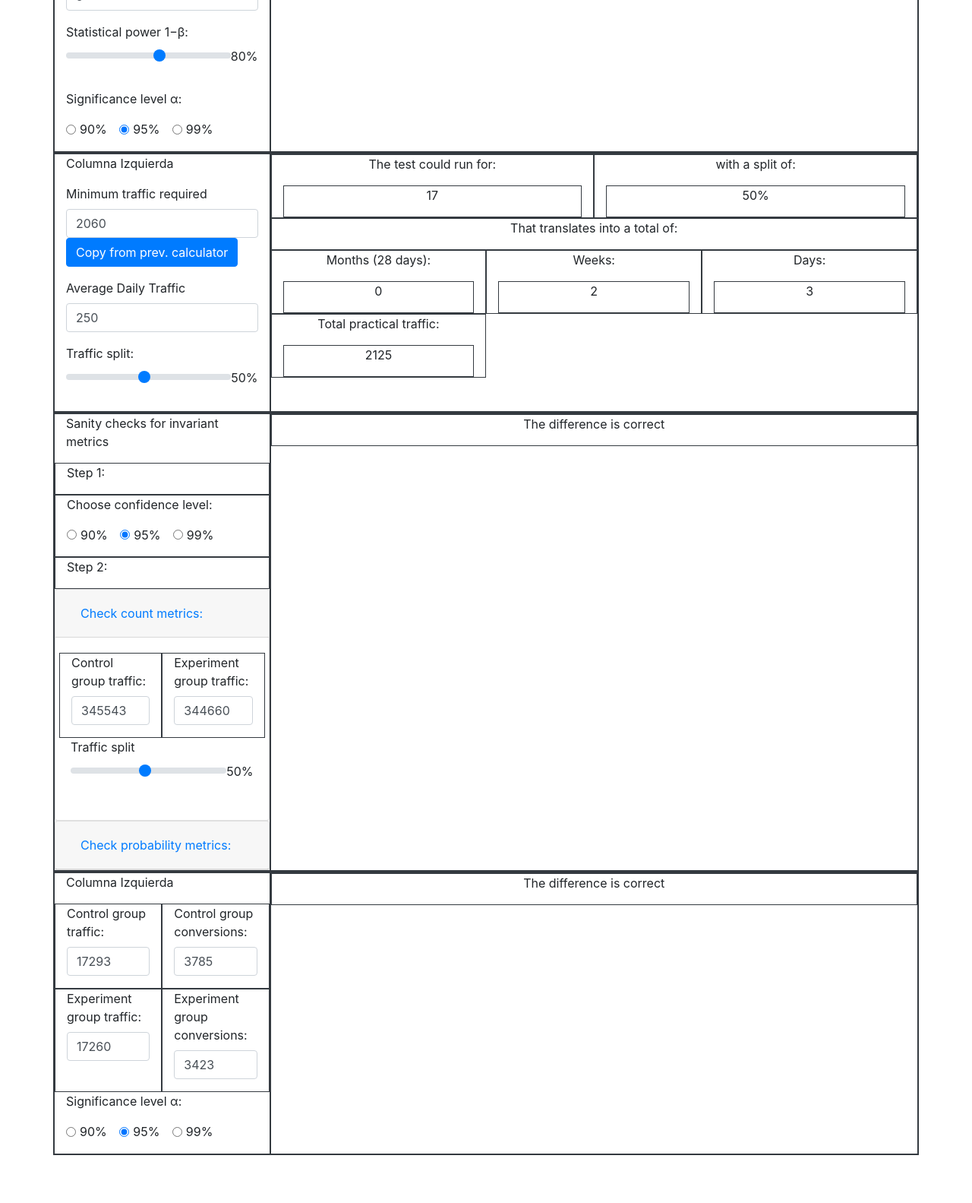
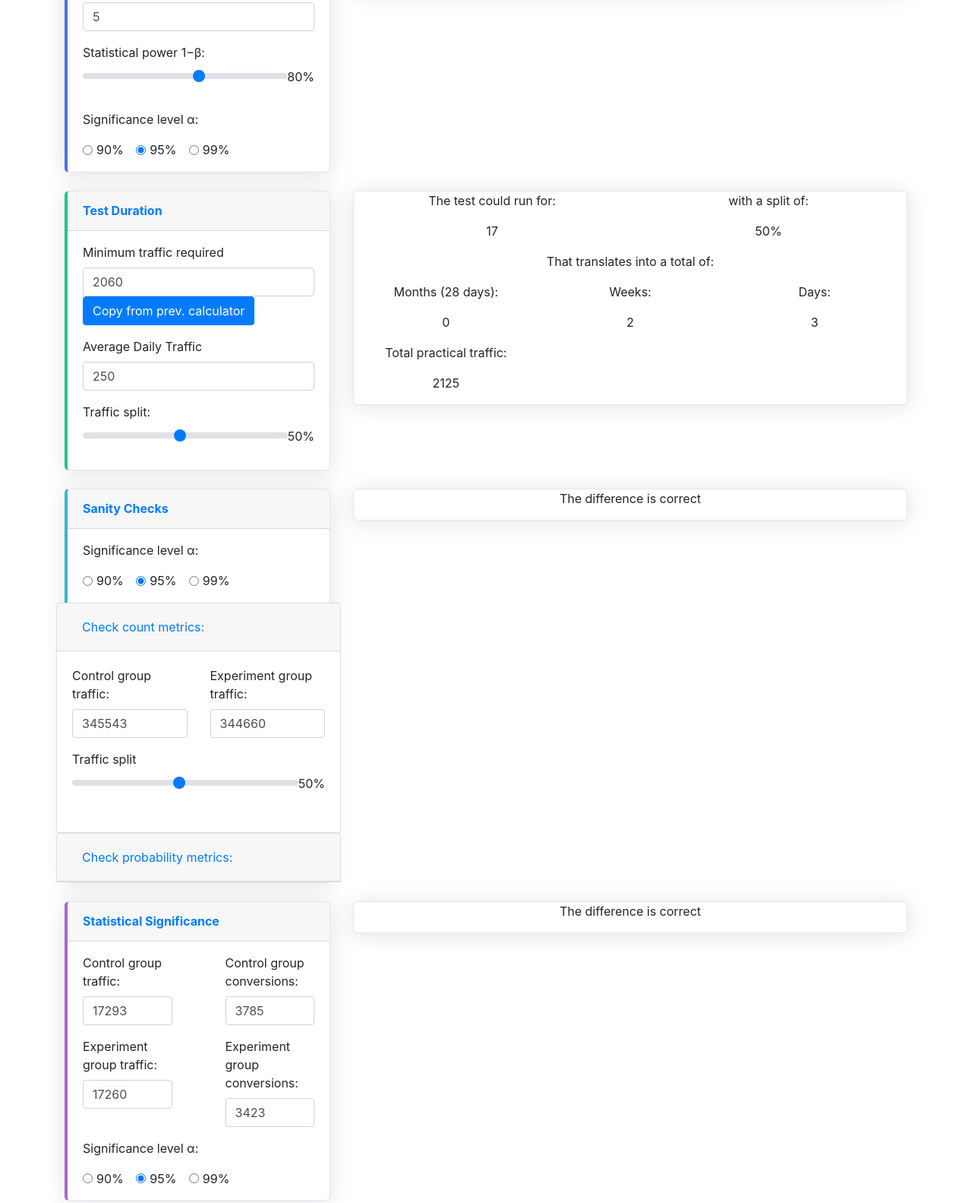
Before and after one commit to a-hersa/ab-testing-calculators, a plain HTML site: page index.html in a window 1280 px wide. Shown: the part 256-1839 px from the top of the page at 76% size. Before the commit the page ends 1776 px from the top, so only its background shows below. Drawn offline with nearby package versions, Linux system fonts and the light colour scheme.

Commit message:
Styling left column

```diff
--- a/index.html
+++ b/index.html
@@ -33,29 +33,32 @@
         </div>
     </nav>
     <div id="containerter" class="container">
-        <div class="row border border-dark">
-            <div id="input-1" class="col-xl-3 border border-dark">
-                <p>Columna Izquierda</p>
-                <div class="form-group">
+        <div class="row">
+            <div id="input-1" class="col-xl-4 card-margins">
+                <div class="card-left-blue">
+                    <div class="card-header py-3">
+                        <h6 class="m-0 font-weight-bold text-primary">Sample Size</h6>
+                    </div>
+                    <div class="form-group card-item-top">
                         <label for="base-cr">Baseline Conversion Rate</label>
                         <div>
                             <input type="text" id="base-cr" class="form-control" value="20">
                         </div>
                     </div>
-                <div class="form-group">
+                    <div class="form-group card-item"">
                         <label for="min-effect">MDE</label>
                         <div>
                             <input type="text" id="min-effect" class="form-control" value="5">
                         </div>
                     </div>
-                <div class="form-group">
+                    <div class="form-group card-item"">
                         <label for="power-value">Statistical power 1−β:</label>
                         <form class="d-flex">
                             <input type="range" class="custom-range" min="60" max="95" step="5" value="80" id="power-value">
                             <p id="power-slider">80%</p>
                         </form>
                     </div>
-                <div class="form-group">
+                    <div class="form-group card-item">
                         <p>Significance level α:</p>
                         <form>
                             <div class="form-check form-check-inline">
@@ -79,36 +82,44 @@
                         </form>
                     </div>
                 </div>
-            <div id="output-1" class="col-xl-9 text-center border border-dark">
-                <P>Columna Derrecha</P>
-                <div class="border border-dark">
+            </div>
+            <div id="output-1" class="col-xl-8 text-center card-margins">
+                <div class="card-right">
+                    <div class="card-header py-3">
+                        <h6 class="m-0 font-weight-bold text-primary">Sample Size</h6>
+                    </div>
+                    <div>
                         <p>The Sample size should be:</p>
                     </div>
-                <div class="border border-dark">
+                    <div>
                         <p id="sample-size">1030</p>
                     </div>
-                <div class="border border-dark">
+                    <div>
                         <p>per group</p>
                     </div>
                 </div>
             </div>
-        <div class="row border border-dark">
-            <div id="input-2" class="col-xl-3 border border-dark">
-                <p>Columna Izquierda</p>
-                <div class="form-group">
+        </div>
+        <div class="row">
+            <div id="input-2" class="col-xl-4 card-margins">
+                <div class="card-left-green">
+                    <div class="card-header py-3">
+                        <h6 class="m-0 font-weight-bold text-primary">Test Duration</h6>
+                    </div>
+                    <div class="form-group card-item-top">
                         <label for="total-traffic">Minimum traffic required</label>
                         <div>
                             <input type="text" id="total-traffic" class="form-control" value="2060">
                         </div>
                         <button id="button-copy-traffic" type="button" class="btn btn-primary">Copy from prev. calculator</button>
                     </div>
-                <div class="form-group">
+                    <div class="form-group card-item">
                         <label for="daily-traffic">Average Daily Traffic</label>
                         <div>
                             <input type="text" id="daily-traffic" class="form-control" value="250">
                         </div>
                     </div>
-                <div class="form-group">
+                    <div class="form-group card-item">
                         <label for="split-value">Traffic split:</label>
                         <form class="d-flex">
                             <input type="range" class="custom-range" min="5" max="100" step="5" id="split-value" value="50">
@@ -116,60 +127,63 @@
                         </form>
                     </div>
                 </div>
-            <div id="output-2" class="col-xl-9 text-center border border-dark">
+            </div>
+            <div id="output-2" class="col-xl-8 text-center card-margins">
+                <div class="card-right">
                     <div class="row">
-                    <div class="col-xl-6 border border-dark">
+                        <div class="col-xl-6">
                             <p>The test could run for:</p>
-                        <div class="border border-dark">
+                            <div>
                                 <p id="total-days-all">17</p>
                             </div>
                         </div>
-                    <div class="col-xl-6 border border-dark">
+                        <div class="col-xl-6">
                             <p>with a split of:</p>
-                        <div class="border border-dark">
+                            <div>
                                 <p id="split-result">50%</p>
                             </div>
                         </div>
-                    <div class="col-xl-12 border border-dark">
+                        <div class="col-xl-12">
                             <p>That translates into a total of:</p>
                         </div>
-                    <div class="col-xl-4 border border-dark">
+                        <div class="col-xl-4">
                             <p>Months (28 days):</p>
-                        <div class="border border-dark">
+                            <div>
                                 <p id="total-months">0</p>
                             </div>
                         </div>
-                    <div class="col-xl-4 border border-dark">
+                        <div class="col-xl-4">
                             <p>Weeks:</p>
-                        <div class="border border-dark">
+                            <div>
                                 <p id="total-weeks">2</p>
                             </div>
                         </div>
-                    <div class="col-xl-4 border border-dark">
+                        <div class="col-xl-4">
                             <p>Days:</p>
-                        <div class="border border-dark">
+                            <div>
                                 <p id="total-days">3</p>
                             </div>
                         </div>
-                    <div class="col-xl-4 border border-dark">
+                        <div class="col-xl-4">
                             <p>Total practical traffic:</p>
-                        <div class="border border-dark">
+                            <div>
                                 <p id="practical-traffic">2125</p>
                             </div>
                         </div>
                     </div>
                 </div>
             </div>
-        <div class="row border border-dark">
-            <div id="input-3" class="col-xl-3 border border-dark">
-                <p>Sanity checks for invariant metrics</p>
+        </div>
         <div class="row">
-                    <div class="col-xl-12 border border-dark">
-                        <p>Step 1:</p>
+            <div id="input-3" class="col-xl-4 card-margins">
+                <div class="card-left-lightBlue">
+                    <div class="card-header py-3">
+                        <h6 class="m-0 font-weight-bold text-primary">Sanity Checks</h6>
                     </div>
-                    <div class="col-xl-12 border border-dark">
+                    <div class="row card-item-top">
+                        <div class="col-xl-12">
                             <div class="form-group">
-                            <p>Choose confidence level:</p>
+                                <p>Significance level α:</p>
                                 <form>
                                     <div class="form-check form-check-inline">
                                         <input class="form-check-input" type="radio" name="significance-level-sanity" id="alpha90" value="0.1">
@@ -192,9 +206,6 @@
                                 </form>
                             </div>
                         </div>
-                    <div class="col-xl-12 border border-dark">
-                        <p>Step 2:</p>
-                    </div>
                     </div>
                     <div id="test" class="row">
                         <div id="accordion" class="myaccordion">
@@ -209,7 +220,7 @@
                               <div id="collapseOne" class="collapse show" aria-labelledby="headingOne" data-parent="#accordion">
                                 <div class="card-body">
                                     <div class="row">
-                                    <div class="col-xl-6 border border-dark">
+                                        <div class="col-xl-6">
                                             <div class="form-group">
                                                 <label for="countControl">Control group traffic:</label>
                                                 <div>
@@ -217,7 +228,7 @@
                                                 </div>
                                             </div>
                                         </div>
-                                    <div class="col-xl-6 border border-dark">
+                                        <div class="col-xl-6">
                                             <div class="form-group">
                                                 <label for="countExp">Experiment group traffic:</label>
                                                 <div>
@@ -247,7 +258,7 @@
                               <div id="collapseTwo" class="collapse" aria-labelledby="headingTwo" data-parent="#accordion">
                                 <div class="card-body">
                                     <div class="row">
-                                    <div class="col-xl-6 border border-dark">
+                                        <div class="col-xl-6">
                                             <div class="form-group">
                                                 <label for="probControlPageviews">Control group pageviews:</label>
                                                 <div>
@@ -255,7 +266,7 @@
                                                 </div>
                                             </div>
                                         </div>
-                                    <div class="col-xl-6 border border-dark">
+                                        <div class="col-xl-6">
                                             <div class="form-group">
                                                 <label for="probControlTraffic">Control group traffic:</label>
                                                 <div>
@@ -265,7 +276,7 @@
                                         </div>
                                     </div>
                                     <div class="row">
-                                    <div class="col-xl-6 border border-dark">
+                                        <div class="col-xl-6">
                                             <div class="form-group">
                                                 <label for="probExpPageviews">Experiment group pageviews:</label>
                                                 <div>
@@ -273,7 +284,7 @@
                                                 </div>
                                             </div>
                                         </div>
-                                    <div class="col-xl-6 border border-dark">
+                                        <div class="col-xl-6">
                                             <div class="form-group">
                                                 <label for="probExpTraffic">Experiment group traffic:</label>
                                                 <div>
@@ -288,28 +299,34 @@
                         </div>
                     </div>
                 </div>
-            <div id="output-3" class="col-xl-9 text-center border border-dark">
+            </div>
+            <div id="output-3" class="col-xl-8 text-center card-margins">
+                <div class="card-right">
                     <div class="row">
-                    <div class="col-xl-12 text-center border border-dark">
+                        <div class="col-xl-12 text-center">
                             <p id="output-3-results">The difference is correct</p>
                         </div>
                     </div>
                 </div>
             </div>
-        <div class="row border border-dark">
-            <div id="input-4" class="col-xl-3 border border-dark">
-                <p>Columna Izquierda</p>
+        </div>
         <div class="row">
-                    <div class="col-xl-6 border border-dark">
-                        <div class="form-group">
+            <div id="input-4" class="col-xl-4 card-margins">
+                <div class="card-left-purple">
+                    <div class="card-header py-3">
+                        <h6 class="m-0 font-weight-bold text-primary">Statistical Significance</h6>
+                    </div>
+                    <div class="row">
+                        <div class="col-xl-6">
+                            <div class="form-group card-item-top">
                                 <label for="testControlTraffic">Control group traffic:</label>
                                 <div>
                                     <input type="text" id="testControlTraffic" class="form-control" value="17293">
                                 </div>
                             </div>
                         </div>
-                    <div class="col-xl-6 border border-dark">
-                        <div class="form-group">
+                        <div class="col-xl-6">
+                            <div class="form-group card-item-top">
                                 <label for="testControlConversions">Control group conversions:</label>
                                 <div>
                                     <input type="text" id="testControlConversions" class="form-control" value="3785">
@@ -318,16 +335,16 @@
                         </div>
                     </div>
                     <div class="row">
-                    <div class="col-xl-6 border border-dark">
-                        <div class="form-group">
+                        <div class="col-xl-6">
+                            <div class="form-group card-item">
                                 <label for="testExpTraffic">Experiment group traffic:</label>
                                 <div>
                                     <input type="text" id="testExpTraffic" class="form-control" value="17260">
                                 </div>
                             </div>
                         </div>
-                    <div class="col-xl-6 border border-dark">
-                        <div class="form-group">
+                        <div class="col-xl-6">
+                            <div class="form-group card-item">
                                 <label for="testExpConversions">Experiment group conversions:</label>
                                 <div>
                                     <input type="text" id="testExpConversions" class="form-control" value="3423">
@@ -335,7 +352,7 @@
                             </div>
                         </div>
                     </div>
-                <div class="form-group">
+                    <div class="form-group card-item">
                         <p>Significance level α:</p>
                         <form>
                             <div class="form-check form-check-inline">
@@ -359,10 +376,13 @@
                         </form>
                     </div>
                 </div>
-            <div id="output-4" class="col-xl-9 text-center border border-dark">
+            </div>
+            <div id="output-4" class="col-xl-8 text-center card-margins">
+                <div class="card-right">
                     <div class="row">
-                    <div class="col-xl-12 text-center border border-dark">
+                        <div class="col-xl-12 text-center">
                             <p id="output-4-results">The difference is correct</p>
+                        </div>
                     </div>
                 </div>
             </div>
--- a/style.css
+++ b/style.css
@@ -6,3 +6,60 @@
   .mycard-body {
       margin: auto;
   }
+
+  .card-margins {
+      margin-bottom: 1.5rem;
+  }
+
+  .card-right {
+    padding: 0px 15px 0px 15px;
+    box-shadow: 0 .15rem 1.75rem 0 rgba(58,59,69,.15)!important;
+    background-color: #fff;
+    background-clip: border-box;
+    border: 1px solid #e3e6f0;
+    border-radius: .35rem;
+  }
+
+  .card-left-blue {
+    border-left: .25rem solid #4e73df!important;
+    box-shadow: 0 .15rem 1.75rem 0 rgba(58,59,69,.15)!important;
+    background-color: #fff;
+    background-clip: border-box;
+    border: 1px solid #e3e6f0;
+    border-radius: .35rem;
+}
+
+.card-left-green {
+    border-left: .25rem solid #1cc88a!important;
+    box-shadow: 0 .15rem 1.75rem 0 rgba(58,59,69,.15)!important;
+    background-color: #fff;
+    background-clip: border-box;
+    border: 1px solid #e3e6f0;
+    border-radius: .35rem;
+}
+
+.card-left-lightBlue {
+    border-left: .25rem solid #36b9cc!important;
+    box-shadow: 0 .15rem 1.75rem 0 rgba(58,59,69,.15)!important;
+    background-color: #fff;
+    background-clip: border-box;
+    border: 1px solid #e3e6f0;
+    border-radius: .35rem;
+}
+
+.card-left-purple {
+    border-left: .25rem solid #aa66cc!important;
+    box-shadow: 0 .15rem 1.75rem 0 rgba(58,59,69,.15)!important;
+    background-color: #fff;
+    background-clip: border-box;
+    border: 1px solid #e3e6f0;
+    border-radius: .35rem;
+}
+
+.card-item-top {
+    padding: 1rem 1.25rem 0 1.25rem!important;
+}
+
+.card-item {
+    padding: 0 1.25rem 0 1.25rem!important;
+}
```
Lines whose indentation alone changed are shown as unchanged.
